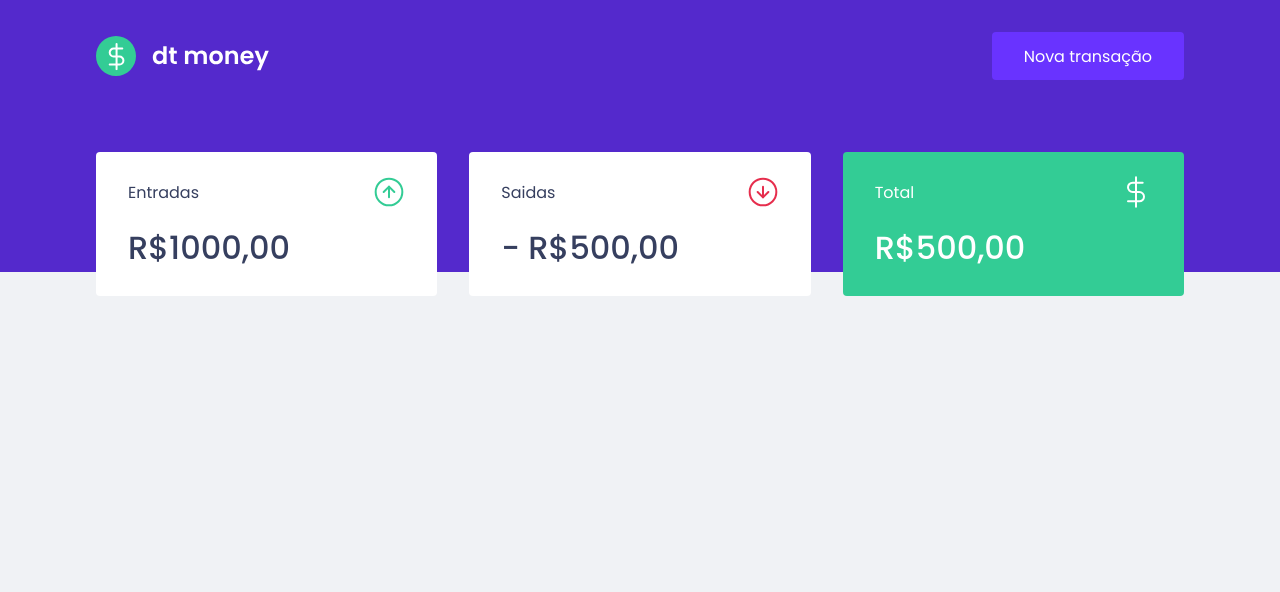
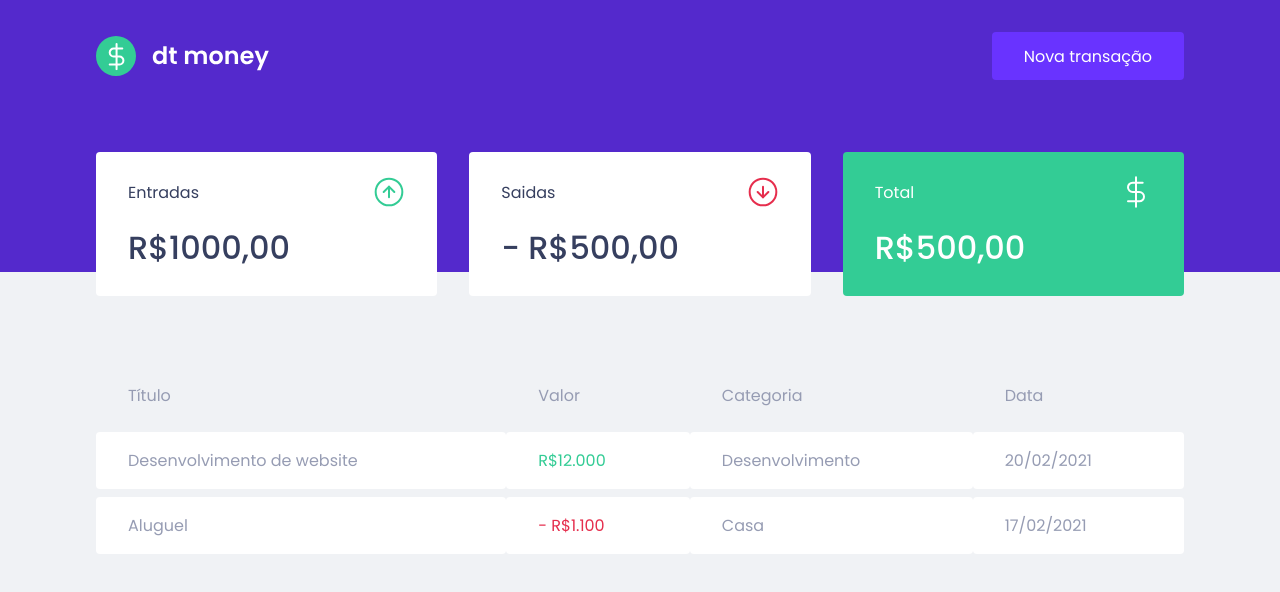
Before and after one commit to cleysondiego/dtmoney, a React (Create React App) app: page / in a window 1280 px wide. Shown: the top 592 px of the page. Built offline with nearby package versions, Linux system fonts and the light colour scheme.

Commit message:
Aulas: Componentes: Summary e TransactionsTable

```diff
--- a/src/components/Dashboard/index.tsx
+++ b/src/components/Dashboard/index.tsx
@@ -1,10 +1,13 @@
+import { Summary } from "../Summary";
+import { TransactionsTable } from "../TransactionsTable";
+
 import { Container } from "./styles";
-import { Summary } from "./Summary";
 
 export function Dashboard() {
   return (
     <Container>
       <Summary />
+      <TransactionsTable />
     </Container>
   );
 }
--- a/src/components/Dashboard/Summary/index.tsx
+++ b/src/components/Summary/index.tsx
@@ -1,6 +1,6 @@
-import incomeImg from '../../../assets/income.svg';
-import outcomeImg from '../../../assets/outcome.svg';
-import totalImg from '../../../assets/total.svg';
+import incomeImg from '../../assets/income.svg';
+import outcomeImg from '../../assets/outcome.svg';
+import totalImg from '../../assets/total.svg';
 
 import { Container } from "./styles";
 
--- /dev/null
+++ b/src/components/TransactionsTable/index.tsx
@@ -0,0 +1,34 @@
+import { Container } from './styles';
+
+export function TransactionsTable() {
+  return (
+    <Container>
+      <table>
+        <thead>
+          <tr>
+            <th>Título</th>
+            <th>Valor</th>
+            <th>Categoria</th>
+            <th>Data</th>
+          </tr>
+        </thead>
+
+        <tbody>
+          <tr>
+            <td>Desenvolvimento de website</td>
+            <td className="deposit">R$12.000</td>
+            <td>Desenvolvimento</td>
+            <td>20/02/2021</td>
+          </tr>
+
+          <tr>
+            <td>Aluguel</td>
+            <td className="withdraw">- R$1.100</td>
+            <td>Casa</td>
+            <td>17/02/2021</td>
+          </tr>
+        </tbody>
+      </table>
+    </Container>
+  );
+}
--- /dev/null
+++ b/src/components/TransactionsTable/styles.ts
@@ -0,0 +1,34 @@
+import styled from "styled-components";
+
+export const Container = styled.div`
+  margin-top: 4rem;
+
+  table {
+    width: 100%;
+    border-spacing: 0 0.5rem;
+
+    th {
+      color: var(--text-body);
+      font-weight: 400;
+      padding: 1rem 2rem;
+      text-align: left;
+      line-height: 1.5rem;
+    }
+
+    td {
+      padding: 1rem 2rem;
+      border: 0;
+      background: var(--shape);
+      color: var(--text-body);
+      border-radius: 0.25rem;
+
+      &.deposit {
+        color: var(--green);
+      }
+
+      &.withdraw {
+        color: var(--red);
+      }
+    }
+  }
+`;
```
Also changed, not shown: src/components/Summary/styles.ts (renamed from src/components/Dashboard/Summary/styles.ts).
